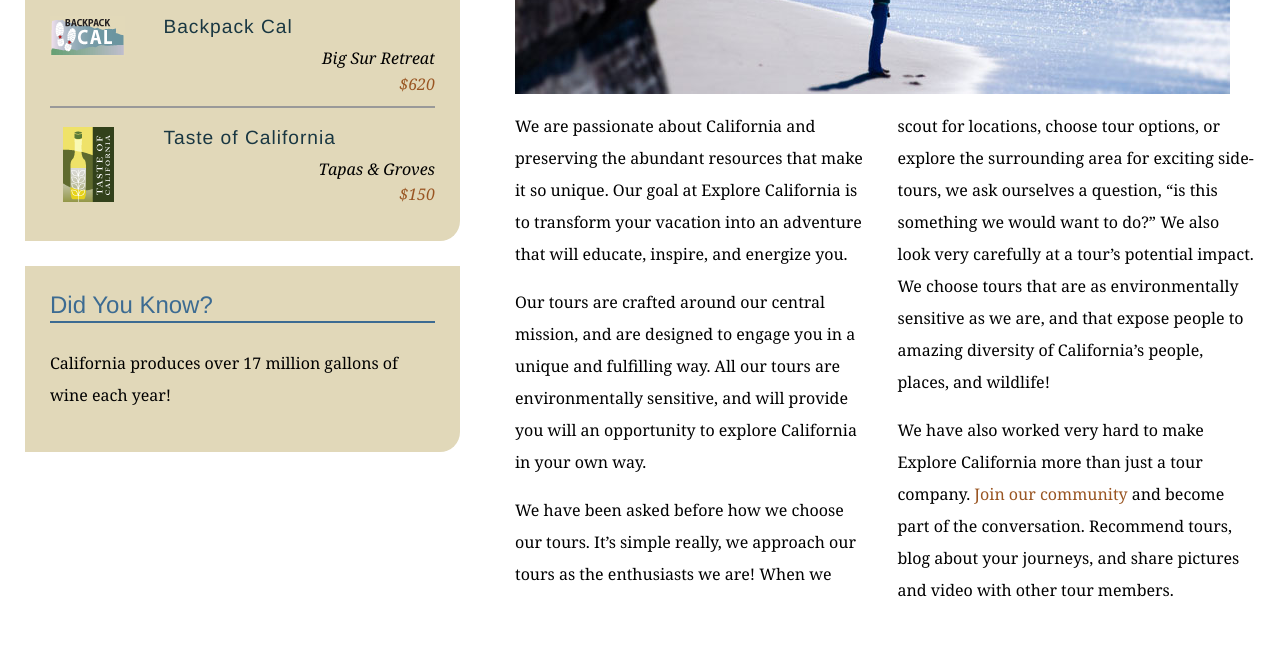
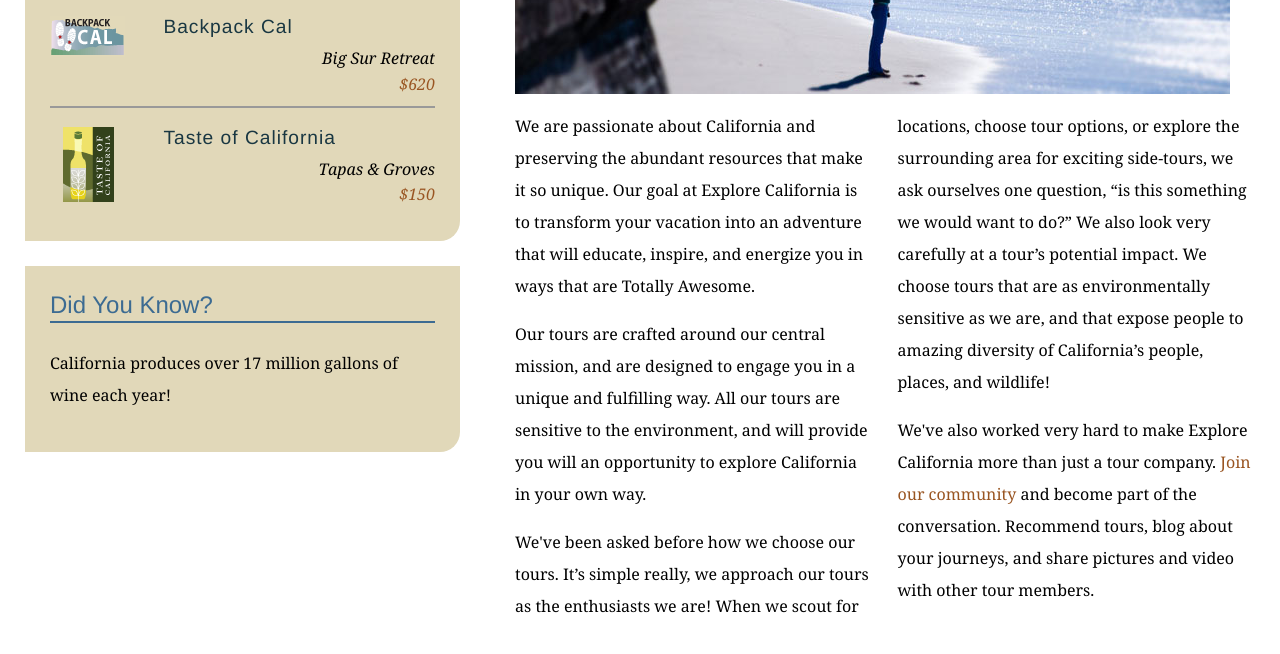
Before and after one commit to jmvogtle/explore_california, a plain HTML site: page mission.html in a window 1280 px wide. Shown: the part 590-1244 px from the top of the page. Drawn offline with Linux system fonts and the light colour scheme.

Commit message:
Text edits on mission page

```diff
--- a/mission.html
+++ b/mission.html
@@ -62,10 +62,10 @@
           <h1>Who we are</h1>
           <img src="assets/images/mission_look.jpg" alt="Looking out at the Pacific" class="articleImage" />
           <div class="multiCol">
-            <p>We are passionate about California and preserving the abundant resources that make it so unique. Our goal at Explore California is to transform your vacation into an adventure that will educate, inspire, and energize you.</p>
-            <p>Our tours are crafted around our central mission, and are designed to engage you in a unique and fulfilling way. All our tours are environmentally sensitive, and will provide you will an opportunity to explore California in your own way.</p>
-            <p>We have been asked before how we choose our tours. It&rsquo;s simple really, we approach our tours as the enthusiasts we are! When we scout for locations, choose tour options, or explore the surrounding area for exciting side-tours, we ask ourselves a question, &ldquo;is this something we would want to do?&rdquo; We also look very carefully at a tour&rsquo;s potential impact. We choose tours that are as environmentally sensitive as we are, and that expose people to amazing diversity of California&rsquo;s people, places, and wildlife!</p>
-            <p>We have also worked very hard to make Explore California more than just a tour company. <a href="explorers/join.html">Join our community</a> and become part of the conversation. Recommend tours, blog about your journeys, and share pictures and video with other tour members.</p>
+            <p>We are passionate about California and preserving the abundant resources that make it so unique. Our goal at Explore California is to transform your vacation into an adventure that will educate, inspire, and energize you in ways that are Totally Awesome.</p>
+            <p>Our tours are crafted around our central mission, and are designed to engage you in a unique and fulfilling way. All our tours are sensitive to the environment, and will provide you will an opportunity to explore California in your own way.</p>
+            <p>We've been asked before how we choose our tours. It&rsquo;s simple really, we approach our tours as the enthusiasts we are! When we scout for locations, choose tour options, or explore the surrounding area for exciting side-tours, we ask ourselves one question, &ldquo;is this something we would want to do?&rdquo; We also look very carefully at a tour&rsquo;s potential impact. We choose tours that are as environmentally sensitive as we are, and that expose people to amazing diversity of California&rsquo;s people, places, and wildlife!</p>
+            <p>We've also worked very hard to make Explore California more than just a tour company. <a href="explorers/join.html">Join our community</a> and become part of the conversation. Recommend tours, blog about your journeys, and share pictures and video with other tour members.</p>
           </div>
         </div>
       </div>
```
